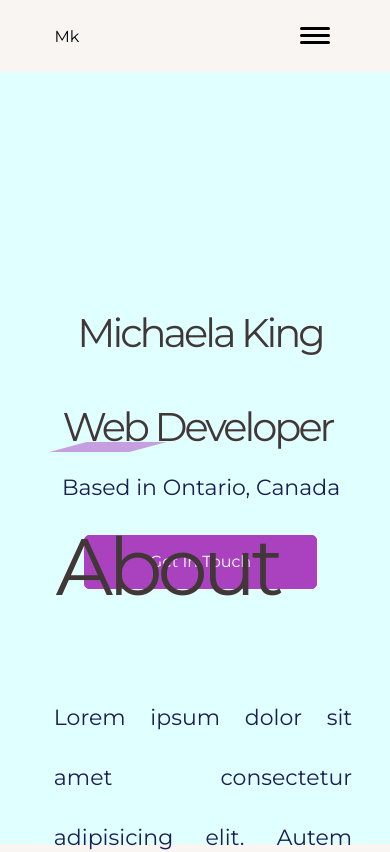
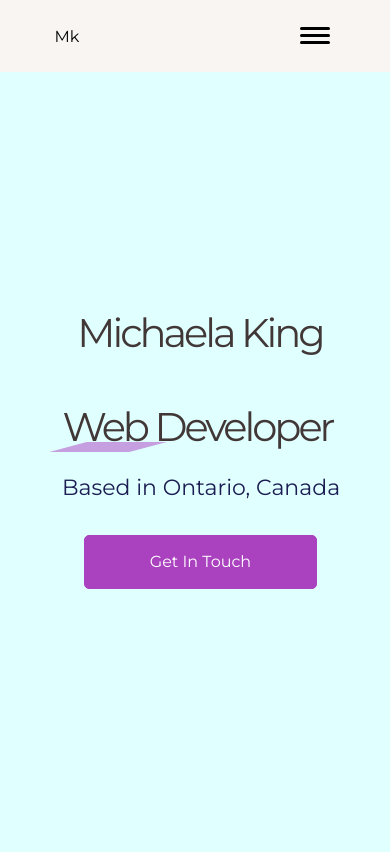
Before and after one commit to Michaela-K/mk_react_portfolio, a React (Create React App) app: page / in a window 390 px wide. Shown: the top 852 px of the page. Built offline with nearby package versions, Linux system fonts and the light colour scheme.

Commit message:
adjust skills responsiveness

```diff
--- a/src/App.css
+++ b/src/App.css
@@ -299,34 +299,30 @@
 
 /* Skills Section Style */
 .skills__section {
+  background-color: lightpink;
   display: flex;
+  justify-content: start;
   padding: 70px 0px;
-  flex-direction: column;
-  justify-content: center;
-  align-items: flex-start;
-  gap: 106.667px;
-}
-.skills__section__heading {
-  color: var(--heading-color);
-  font-size: 64px;
-  font-weight: 700;
-  line-height: 77px;
+  gap: 100px;
+  width: 100%;
 }
 .skills__section__container {
+  background-color: lightblue;
+  /* width: 85%; */
   display: grid;
-  justify-content: center;
-  align-items: flex-start;
-  gap: 42.6px;
   grid-template-columns: repeat(4, 1fr);
+  gap: 40px;
+  /* justify-content: center; */
+  /* align-items: flex-start; */
 }
 .skills__section__card {
   display: flex;
-  padding: 32px;
+  padding: 30px;
   flex-direction: column;
   align-items: flex-start;
   gap: 32px;
   flex: 1 0 0;
-  border-radius: 10.6px;
+  border-radius: 10px;
   background: var(--other-shade);
   min-height: 250px;
 }
@@ -347,6 +343,7 @@
   box-shadow: 0 0 16px 0 rgba(0, 0, 0, 0.1);
 }
 .skills__section__card__content {
+  /* background-color: lightgoldenrodyellow; */
   display: flex;
   flex-direction: column;
   align-items: flex-start;
@@ -370,7 +367,7 @@
 
 /* About Us */
 .about__section {
-  /* background-color: lightpink; */
+  background-color: lightcyan;
   display: flex;
   width: 100%;
   height: 70vh;
@@ -662,12 +659,20 @@ select::-ms-expand {
   .about__section-description {
     font-size: 22px;
   }
+  .skills__section{
+    justify-content: center;
+  }
   .skills__section__heading {
+    justify-content: center;
     font-size: 54px;
     line-height: 70px;
   }
   .skills__section__container {
-    gap: 16px;
+    width: 70vw;
+    display: flex;
+    justify-content: center;
+    grid-template-columns: repeat(2, 1fr);
+    gap: 28px;
   }
   .skills__section__card {
     gap: 28px;
@@ -692,6 +697,11 @@ select::-ms-expand {
   .hero__section {
     display: flex;
   }
+  .hero__section,
+  .about__section,
+  .skills__section{
+    padding: 0px 0px 15vh 0px;
+  }
   .hero__section__title,
   .hero__section-description,
   .footer__content {
@@ -712,7 +722,7 @@ select::-ms-expand {
     width: 150px;
   }
   .skills__section__container,
-  /* .about__section, */
+  .about__section,
   .portfolio__section__container,
   .portfolio__container-box,
   .footer__link__container,
@@ -791,12 +801,17 @@ select::-ms-expand {
     top: 54px;
     width: 120px;
   }
+  .hero__section,
+  .about__section,
+  .skills__section{
+    padding: 15vh 0px 95vh 0px;
+  }
 }
 
 @media only screen and (max-width: 500px) {
   .section__title,
   .hero__section__title,
-  .skills__section__heading,
+  .skills__section__heading, .heading,
   .sections__heading {
     font-size: 40px;
     line-height: 30px;
@@ -813,6 +828,19 @@ select::-ms-expand {
     top:30px;
     width:80px;
     left: 20%;
+  }
+  .hero__section,
+  .about__section,
+  .skills__section{
+    padding: 0vh 0px 110vh 0px;
+  }
+}
+
+@media only screen and (max-width: 380){
+  .hero__section,
+  .about__section,
+  .skills__section{
+    padding: 0px 0px 50vh 0px;
   }
 }
 
--- a/src/components/Home Page/index.jsx
+++ b/src/components/Home Page/index.jsx
@@ -11,7 +11,7 @@ function Home() {
     <div id="Home">
       <Hero/>
       <About/>
-      {/* <Skills/> */}
+      <Skills/>
       {/* <MyPortfolio/> */}
       {/* <Contact/> */}
       {/* <Footer/> */}
--- a/src/components/Skills.jsx
+++ b/src/components/Skills.jsx
@@ -3,9 +3,9 @@ import data from "../data/index.json";
 export default function Skills() {
   return (
     <section className="skills__section" id="Skills">
-      <div className="portfolio__container">
-        <p className="section__title">Skills</p>
-      </div>
+      {/* <div className="portfolio__container"> */}
+      {/* <p className="heading">Skills</p> */}
+      {/* </div> */}
       <div className="skills__section__container">
         {data?.skills?.map((item, index) => (
           <div key={index} className="skills__section__card">
```
